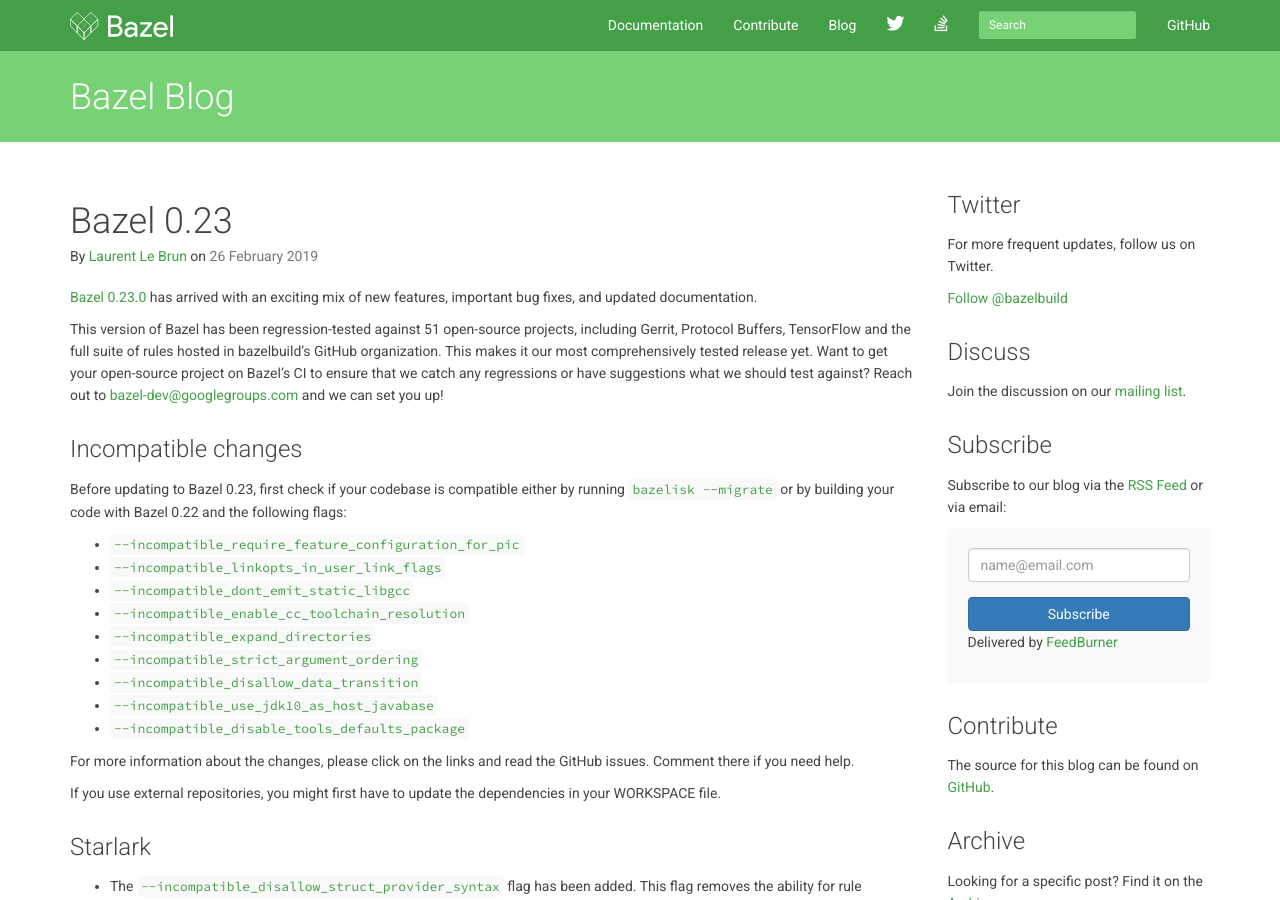
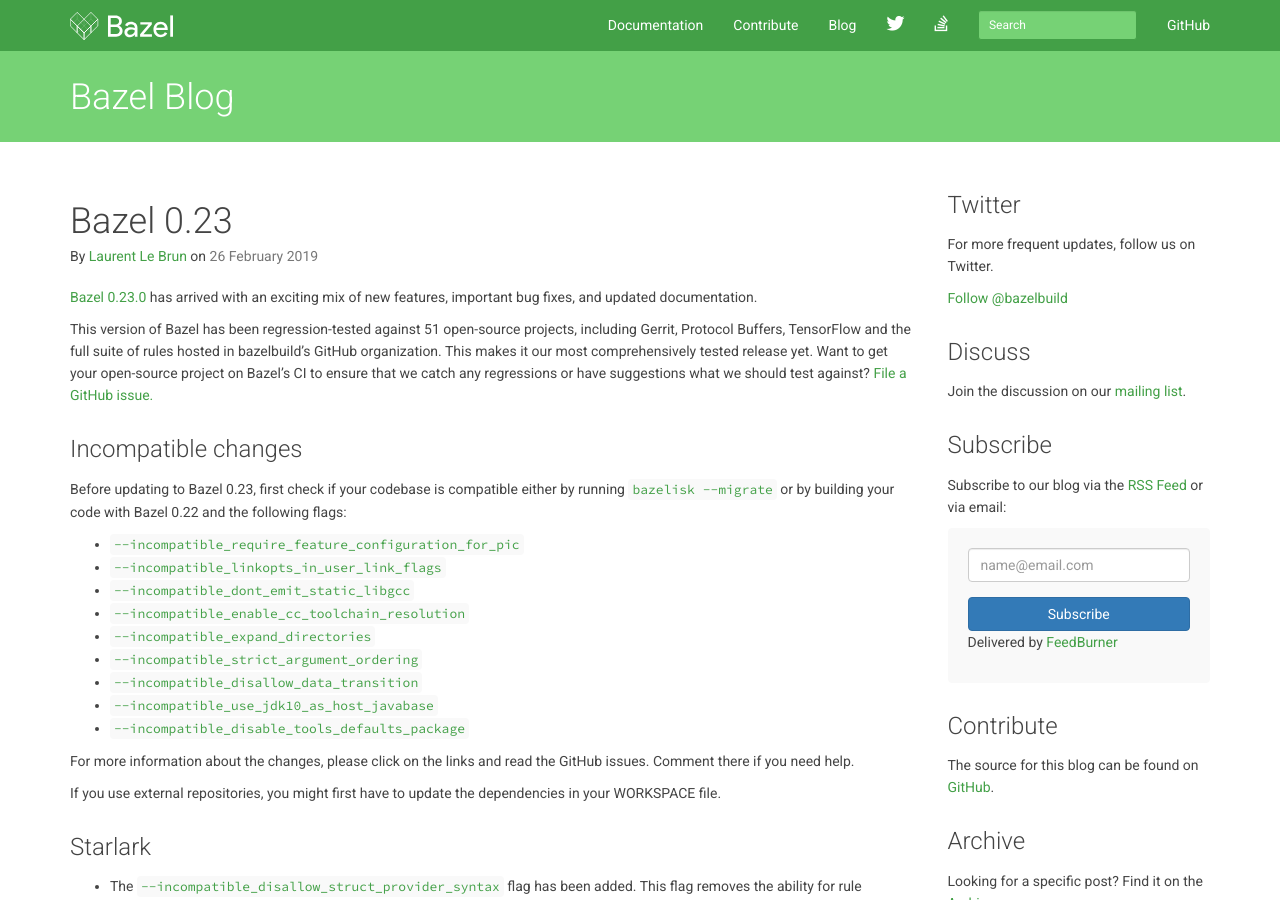
Before and after one commit to bazelbuild/bazel-blog, a Jekyll site: the page built from _posts/2019-02-26-bazel-0.23.md, in a window 1280 px wide and 900 px high. Built offline with Jekyll 4.4.1, drawn with Linux system fonts in a browser that asks for light colours; nearby versions of some CDN libraries; library files that are not in the unit come from our copies; Markdown is read by kramdown in place of the engine named in the settings; some of the changed lines change nothing that is shown; some of the changed text lies outside the part shown.

Commit message:
Address code review comments
- Use versioned documentation instead of master
- Point to continuous-integration bugtracker instead of email
- Other minor changes

```diff
--- a/_posts/2019-02-26-bazel-0.23.md
+++ b/_posts/2019-02-26-bazel-0.23.md
@@ -14,9 +14,7 @@
 rules hosted in bazelbuild's GitHub organization. This makes it our most
 comprehensively tested release yet. Want to get your open-source project on
 Bazel's CI to ensure that we catch any regressions or have suggestions what we
-should test against? Reach out to
-[bazel-dev@googlegroups.com](mailto:bazel-discuss@googlegroups.com) and we can
-set you up!
+should test against? [File a GitHub issue.](https://github.com/bazelbuild/continuous-integration/issues/new/choose)
 
 
 ## Incompatible changes
@@ -48,7 +46,7 @@
     flag has been added. This flag removes the ability for rule implementation
     functions to return a struct. Such functions should return a list of
     providers instead. See the documentation about [Migrating from Legacy
-    Providers](https://docs.bazel.build/versions/master/skylark/rules.html#migrating-from-legacy-providers).
+    Providers](https://docs.bazel.build/versions/0.23.0/skylark/rules.html#migrating-from-legacy-providers).
 *   Some old flags have been removed: `--incompatible_range_type`,
     `--incompatible_disallow_slash_operator`,
     `--incompatible_disallow_conflicting_providers`.
@@ -56,7 +54,7 @@
 
 ## Android
 
-*   For [`android_local_test`](https://docs.bazel.build/versions/master/be/android.html#android_local_test),
+*   For [`android_local_test`](https://docs.bazel.build/versions/0.23.0/be/android.html#android_local_test),
     you can now use the `aapt_version` attribute or the `--android_aapt` flag to
     pick the aapt version.
 
@@ -66,10 +64,10 @@
 *   The `objc_framework` rule has been removed. Please refer to
     `apple_dynamic_framework_import` and `apple_static_framework_import` rules
     available in
-    [`rules_apple`](https://github.com/bazelbuild/rules_apple/blob/master/doc/rules-general.md).
+    [`rules_apple`](https://github.com/bazelbuild/rules_apple/blob/0.23.0/doc/rules-general.md).
 *   The `objc_bundle_library` rule has been removed. Please migrate to
     `rules_apple`'s
-    [`apple_resource_bundle`](https://github.com/bazelbuild/rules_apple/blob/master/doc/rules-resources.md#apple_resource_bundle).
+    [`apple_resource_bundle`](https://github.com/bazelbuild/rules_apple/blob/0.23.0/doc/rules-resources.md#apple_resource_bundle).
 *   Added `--host_swiftcopt` for custom flags to pass to swiftc when building tools written in Swift in the host configuration.
 *   Changed the default `apple_platform_type` value from iOS to macOS. You no
     longer need to pass `--apple_platform_type=macos` when building targets on
@@ -79,17 +77,17 @@
 ## C++
 
 *   Introduced the
-    [`--host_compiler`](https://docs.bazel.build/versions/master/command-line-reference.html#flag--host_compiler)
+    [`--host_compiler`](https://docs.bazel.build/versions/0.23.0/command-line-reference.html#flag--host_compiler)
     flag to allow setting a compiler for host compilation when
     `--host_crosstool_top` is specified.
 *   Toolchain resolution for cc rules has been enabled via the incompatible flag
     [`--incompatible_enable_cc_toolchain_resolution`](https://github.com/bazelbuild/bazel/issues/7260).
     The legacy flag, --enabled_toolchain_types, has been deprecated and will be
     removed.
-*   [`cc_common.create_cc_toolchain_config_info`](https://docs.bazel.build/versions/master/skylark/lib/cc_common.html#create_cc_toolchain_config_info)
+*   [`cc_common.create_cc_toolchain_config_info`](https://docs.bazel.build/versions/0.23.0/skylark/lib/cc_common.html#create_cc_toolchain_config_info)
     is now stable and available for production use. See updated [`cc_toolchain
-    tutorial`](https://docs.bazel.build/versions/master/tutorial/cc-toolchain-config.html)
-    and the [reference](https://docs.bazel.build/versions/master/cc-toolchain-config-reference.html).
+    tutorial`](https://docs.bazel.build/versions/0.23.0/tutorial/cc-toolchain-config.html)
+    and the [reference](https://docs.bazel.build/versions/0.23.0/cc-toolchain-config-reference.html).
 
 
 ## Java
@@ -106,7 +104,7 @@
     flag has been added. This flag forces Bazel to pass JavaToolchainInfo and
     JavaRuntimeInfo providers to java_common APIs instead of configured targets.
 *   An optional `output_source_jar` parameter has been added to
-    [`java_common.compile`](https://docs.bazel.build/versions/master/skylark/lib/java_common.html#compile).
+    [`java_common.compile`](https://docs.bazel.build/versions/0.23.0/skylark/lib/java_common.html#compile).
 
 
 ## Python
@@ -129,7 +127,8 @@
 
 ## aquery
 
-*   Documentation for the `aquery` command is now available at  https://docs.bazel.build/versions/0.23.0/aquery.html.
+*   Documentation for the `aquery` command is [now
+    available](https://docs.bazel.build/versions/0.23.0/aquery.html).
 *   [Chaining](https://github.com/bazelbuild/bazel/issues/7024) of the same
     function type (inputs, outputs, mnemonic) in `aquery` is now allowed.
 *   The content of parameter files can now be displayed in `aquery` output using
@@ -140,7 +139,7 @@
 
 ## Caching & Execution
 
-*   Locally-executed spawns tagged "no-cache" no longer upload their outputs to
+*   Locally-executed spawns tagged `no-cache` no longer upload their outputs to
     the remote cache.
 *   Bazel now supports reading cache hits from a repository cache, even if it
     doesn't have write access to the cache.
@@ -166,12 +165,12 @@
     `--platforms` will not be dependent on the configuration. This means that
     setting `--cpu` or `--host_cpu` will not affect the target or host platform.
 *   Introduces
-    [`--local_ram_resources`](https://docs.bazel.build/versions/master/command-line-reference.html#flag--local_ram_resources)
+    [`--local_ram_resources`](https://docs.bazel.build/versions/0.23.0/command-line-reference.html#flag--local_ram_resources)
     and
-    [`--local_cpu_resources`](https://docs.bazel.build/versions/master/command-line-reference.html#flag--local_cpu_resources),
+    [`--local_cpu_resources`](https://docs.bazel.build/versions/0.23.0/command-line-reference.html#flag--local_cpu_resources),
     which will take the place of `--local_resources`.
 *   In
-    [`--keep_going`](https://docs.bazel.build/versions/master/user-manual.html#flag--keep_going)
+    [`--keep_going`](https://docs.bazel.build/versions/0.23.0/user-manual.html#flag--keep_going)
     mode, Bazel now correctly returns a non-zero exit code when encountering a
     package loading error during target pattern parsing of patterns like
     `//foo:all` and `//foo/...`.
```
